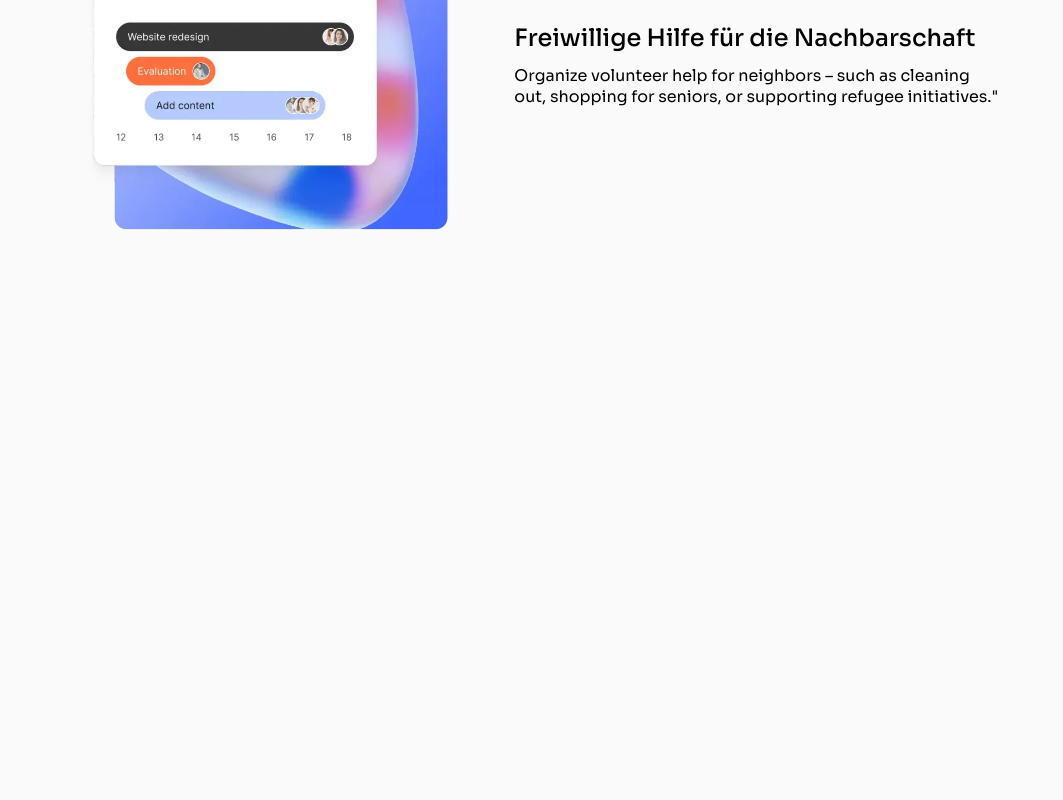
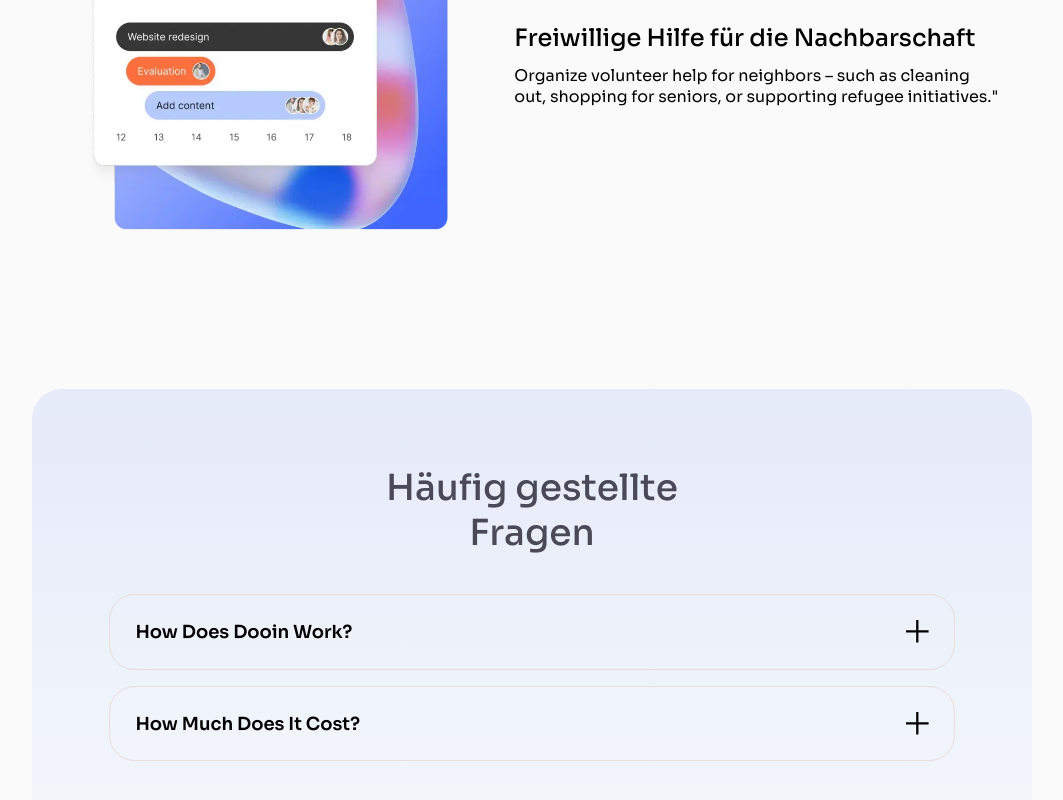
Before and after one commit to vrezhMik/dooin_landing, a Vue app: page / in a window 1280 px wide. Shown: the part 2989-3789 px from the top of the page, without its empty margins (108-1171 px from the left). Before the commit the page ends 3378 px from the top, so only its background shows below. Built offline with nearby package versions, Linux system fonts and the light colour scheme; the HTML template or start-up script is replaced by a standard one.

Commit message:
add: faq

```diff
--- /dev/null
+++ b/src/components/FAQComponent.vue
@@ -0,0 +1,133 @@
+<script setup>
+import { ref } from 'vue'
+import PlusIcon from './Icons/PlusIcon.vue'
+
+const openIndexes = ref({})
+
+const toggleAnswer = (index) => {
+  openIndexes.value[index] = !openIndexes.value[index]
+}
+</script>
+
+<template>
+  <div class="faq">
+    <div class="faq-info">
+      <div class="faq-info--title">
+        <h2>Häufig gestellte Fragen</h2>
+      </div>
+    </div>
+
+    <div class="faq-block">
+      <div class="row faq-block--question flex">
+        <div class="faq-block--question-title">How Does Dooin Work?</div>
+        <div class="faq-block--question-button">
+          <button @click="toggleAnswer(1)"><PlusIcon /></button>
+        </div>
+      </div>
+      <div class="row faq-block--answer" :class="{ open: openIndexes[1] }">
+        <p>
+          You can post tasks or look for tasks to help with. Find the right helper and complete the
+          task.
+        </p>
+      </div>
+    </div>
+
+    <div class="faq-block">
+      <div class="row faq-block--question flex">
+        <div class="faq-block--question-title">How Much Does It Cost?</div>
+        <div class="faq-block--question-button">
+          <button @click="toggleAnswer(2)"><PlusIcon /></button>
+        </div>
+      </div>
+      <div class="row faq-block--answer" :class="{ open: openIndexes[2] }">
+        <p>Dooin is free! You only pay for the help you get or give.</p>
+      </div>
+    </div>
+  </div>
+</template>
+
+<style lang="scss" scoped>
+@use './../styles/variables' as variables;
+
+.faq {
+  background-image: linear-gradient(180deg, rgba(54, 97, 246, 0.1), #f3f7fb);
+  padding: 4.8rem;
+  border-radius: 30px;
+
+  &-info {
+    max-width: 50%;
+    margin: 0 auto;
+    text-align: center;
+    color: variables.$text-secondary;
+
+    &--title {
+      h2 {
+        font-weight: 500;
+        font-size: 2.25rem;
+      }
+      margin-bottom: 2.4rem;
+    }
+  }
+
+  &-block {
+    padding: 1.6rem;
+    margin-top: 1rem;
+    border-radius: 1.6rem;
+    border: 1px solid variables.$primary-grey;
+    overflow: hidden;
+
+    &--question {
+      justify-content: space-between;
+      align-items: center;
+      display: flex;
+      cursor: pointer;
+
+      &-title {
+        font-weight: 600;
+        font-size: 18px;
+      }
+
+      &-button {
+        height: 22.6px;
+        width: 22.6px;
+
+        button {
+          height: 100%;
+          width: 100%;
+          border: none;
+          background: transparent;
+          cursor: pointer;
+
+          svg {
+            height: 100%;
+            width: 100%;
+          }
+        }
+      }
+    }
+
+    &--answer {
+      max-height: 0;
+      overflow: hidden;
+      font-size: 1rem;
+      font-weight: 200;
+      opacity: 0;
+      padding-top: 0;
+      transition:
+        max-height 0.3s ease-out,
+        opacity 0.3s ease-out,
+        padding-top 0.3s ease-out;
+    }
+
+    &--answer.open {
+      max-height: 200px;
+      opacity: 1;
+      padding-top: 20px;
+      transition:
+        max-height 0.3s ease-in,
+        opacity 0.3s ease-in,
+        padding-top 0.3s ease-in;
+    }
+  }
+}
+</style>
--- /dev/null
+++ b/src/components/Icons/PlusIcon.vue
@@ -0,0 +1,7 @@
+<script></script>
+<template>
+  <svg xmlns="http://www.w3.org/2000/svg" data-name="Layer 1" viewBox="0 0 8 8">
+    <path d="M4 0L4 8" classname="cls-1" stroke="currentcolor" stroke-width="0.8px"></path>
+    <path d="M8 4L0 4" classname="cls-1" stroke="currentcolor" stroke-width="0.8px"></path>
+  </svg>
+</template>
--- a/src/components/MainComponent.vue
+++ b/src/components/MainComponent.vue
@@ -2,6 +2,7 @@
 import BannerComponent from './BannerComponent.vue'
 import FeaturesComponent from './FeaturesComponent.vue'
 import UsageComponent from './UsageComponent.vue'
+import FAQComponent from './FAQComponent.vue'
 </script>
 
 <template>
@@ -9,6 +10,7 @@ import UsageComponent from './UsageComponent.vue'
     <BannerComponent />
     <FeaturesComponent />
     <UsageComponent />
+    <FAQComponent />
   </main>
 </template>
 
```
